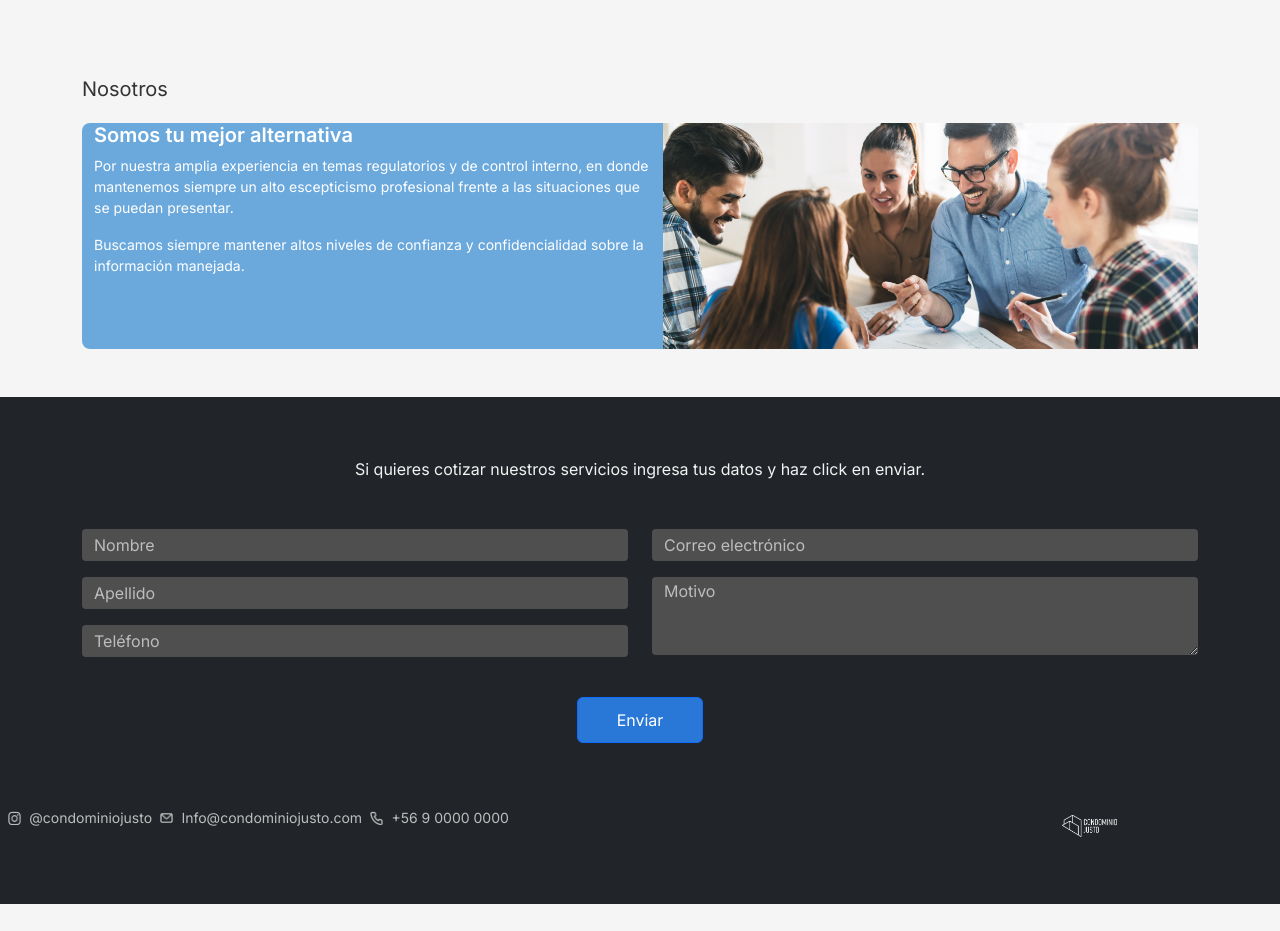
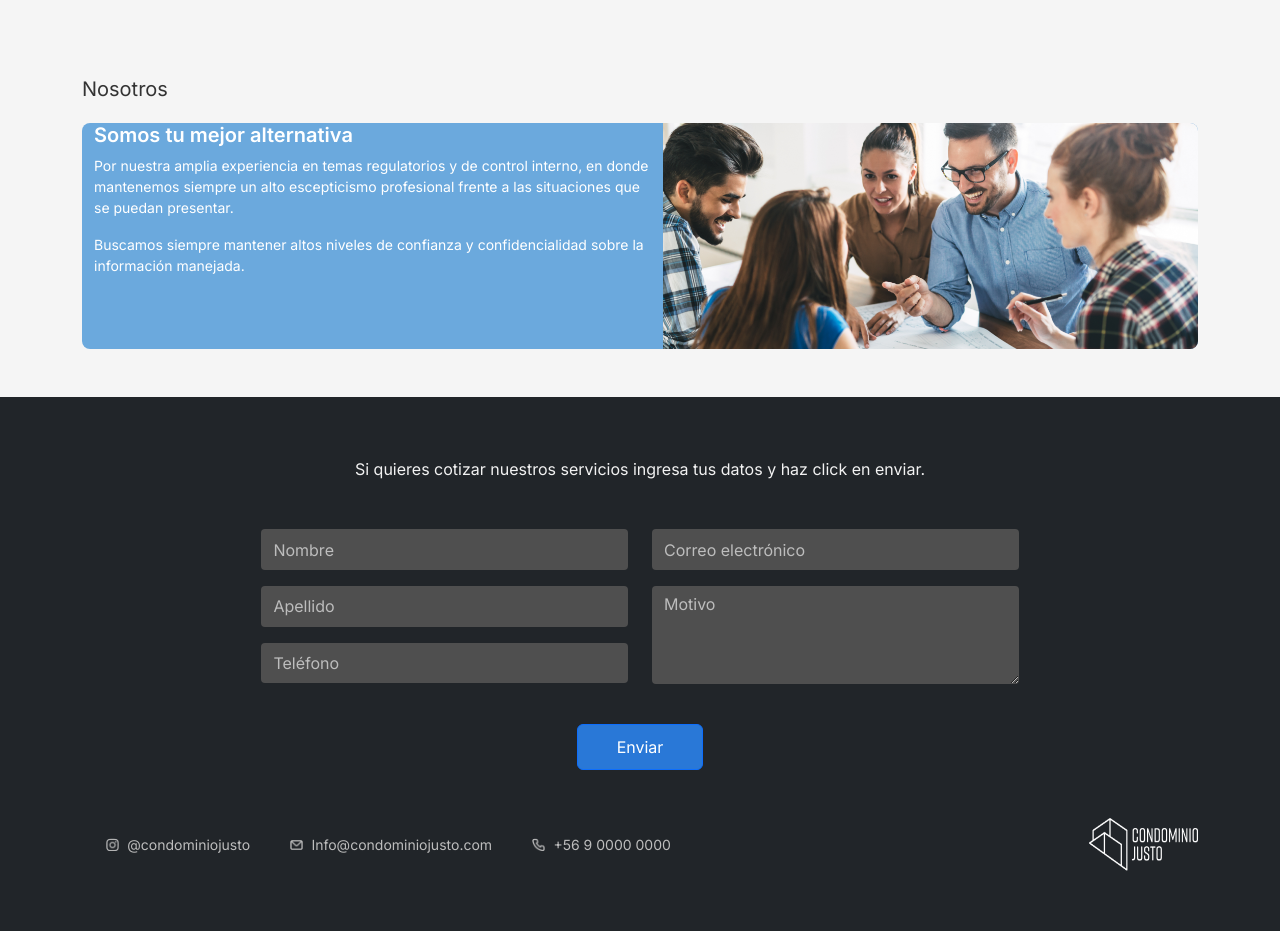
Before and after one commit to Franciscoj91/CondominioJusto, a plain HTML site: page index.html in a window 1280 px wide. Shown: the part 1975-2906 px from the top of the page. Before the commit the page ends 2879 px from the top, so only its background shows below. Drawn offline with nearby package versions, Linux system fonts and the light colour scheme.

Commit message:
form-fix

```diff
--- a/index.html
+++ b/index.html
@@ -359,14 +359,14 @@
                 <p>Buscamos  siempre mantener altos niveles de confianza y confidencialidad sobre la información manejada. </p>
             </div>
             <div>
-                <img src="./assets/nosotros.png" alt="" class="img-fluid">
+                <img src="./assets/nosotros.png" alt="" class="img-fluid nosotros-img">
             </div>
         </div>
     </section>
 
     <!-- footer con formulario -->
    <footer class="bg-dark footer" id="footer">
-        <div>
+        <div class="container">
             <p>Si quieres cotizar nuestros servicios ingresa tus datos y haz click en enviar. </p>
             <form class="container my-5 d-lg-none" action="https://formsubmit.co/panafran500@hotmail.com" method="post">
 
@@ -390,7 +390,7 @@
                     <button type="submit" class="btn btn-primary form-btn">Enviar</button>
                 </div>
               </form>
-            <form class="container my-5 d-none d-lg-block" action="https://formsubmit.co/panafran500@hotmail.com" method="POST">
+            <form class="container my-5 d-none d-lg-block form-lg" action="https://formsubmit.co/panafran500@hotmail.com" method="POST">
 
                 <div class="row">
 
@@ -424,7 +424,7 @@
                         <div class="row ">
 
                             <div class="mb-3 w-100">
-                              <textarea rows="4" cols="" class="form-control pb-2" placeholder="Motivo" name="motivo"></textarea>
+                              <textarea rows="5" cols="" class="form-control pb-2" placeholder="Motivo" name="motivo"></textarea>
                             </div class="m-auto">
                         </div>
 
@@ -437,16 +437,16 @@
                 </div>
               </form>
         </div>
-        <div class="d-flex flex-column flex-lg-row justify-content-between">
+        <div class="container d-flex flex-column flex-lg-row justify-content-between">
             <div class="d-lg-flex ">
-                <div class="d-flex align-items-center justify-content-center py-3">
+                <div class="d-flex align-items-center justify-content-center py-3 px-lg-3">
                     <div class="mx-2 icon-container d-flex align-items-center justify-content-center">
 
                         <img src="./assets/instagram.png" alt="" class="w-100">
                     </div>
                     <a href="#" class="footer-items-text">@condominiojusto</a>
                 </div>
-                <div class="d-flex align-items-center justify-content-center py-3">
+                <div class="d-flex align-items-center justify-content-center py-3 px-lg-3">
                     <div class="mx-2 icon-container d-flex align-items-center justify-content-center">
 
                         <img src="./assets/mail.png" alt="" class="w-100">
@@ -454,7 +454,7 @@
 
                     <a href="#" class="footer-items-text">Info@condominiojusto.com</a>
                 </div>
-                <div class="d-flex align-items-center justify-content-center py-3">
+                <div class="d-flex align-items-center justify-content-center py-3 px-lg-3">
                     <div class="mx-2 icon-container d-flex align-items-center justify-content-center">
 
                         <img src="./assets/telefono.png" alt="" class="w-100">
@@ -462,8 +462,8 @@
                     <a href="" class="footer-items-text">+56 9 0000 0000</a>
                 </div>
             </div>
-            <div class="">
-                <img src="./assets/Frame 53.png" alt="" class="w-25 mt-4">
+            <div class="d-lg-flex justify-content-end">
+                <img src="./assets/Frame 53.png" alt="" class="footer-logo mt-4 mt-lg-0">
             </div>
         </div>
     </footer>
--- a/styles/styles.css
+++ b/styles/styles.css
@@ -190,6 +190,11 @@ section > p {
     font-size: 14px;
 }
 
+.nosotros-img {
+    border-bottom-left-radius: 0.5rem;
+    border-bottom-right-radius: 0.5rem;
+}
+
 /* footer */
 
 footer {
@@ -209,6 +214,7 @@ footer p {
     border: none;
     border-radius: 0.25rem;
     line-height: 1rem;
+    padding: 0.646rem 0.75rem;
 }
 
 .form-control::placeholder {
@@ -225,6 +231,10 @@ footer p {
     display: flex;
     justify-content: center;
     align-items: center;
+}
+
+.form-lg {
+    width: 70%;
 }
 
 .footer-info {
@@ -245,6 +255,10 @@ footer p {
 .icon-container {
     width: 13.33px;
     height: 13.33px;
+}
+
+.footer-logo {
+    width: 50%;
 }
 
 
@@ -303,12 +317,16 @@ footer p {
 
     }
 
+
+
     .footer-items {
         display: inline-block;
         margin-right: 5rem;
     }
 
-
+    .footer-logo {
+        width: 25%;
+    }
 
 }
 
@@ -317,6 +335,11 @@ footer p {
     .navbar-expand-lg .navbar-nav .nav-link {
         padding-right: 1.5rem;
         padding-left: 1.5rem;
+    }
+
+    .nosotros-img {
+        border-bottom-left-radius: 0;
+        border-top-right-radius: 0.5rem;
     }
 }
 
@@ -338,3 +361,13 @@ footer p {
         max-width: 1245px;
     }
 }
+
+@media (min-width: 577px) and (max-width : 992px) {
+    .footer {
+        text-align: center;
+    }
+
+    .footer-logo {
+        width: 25%;
+    }
+}
```
